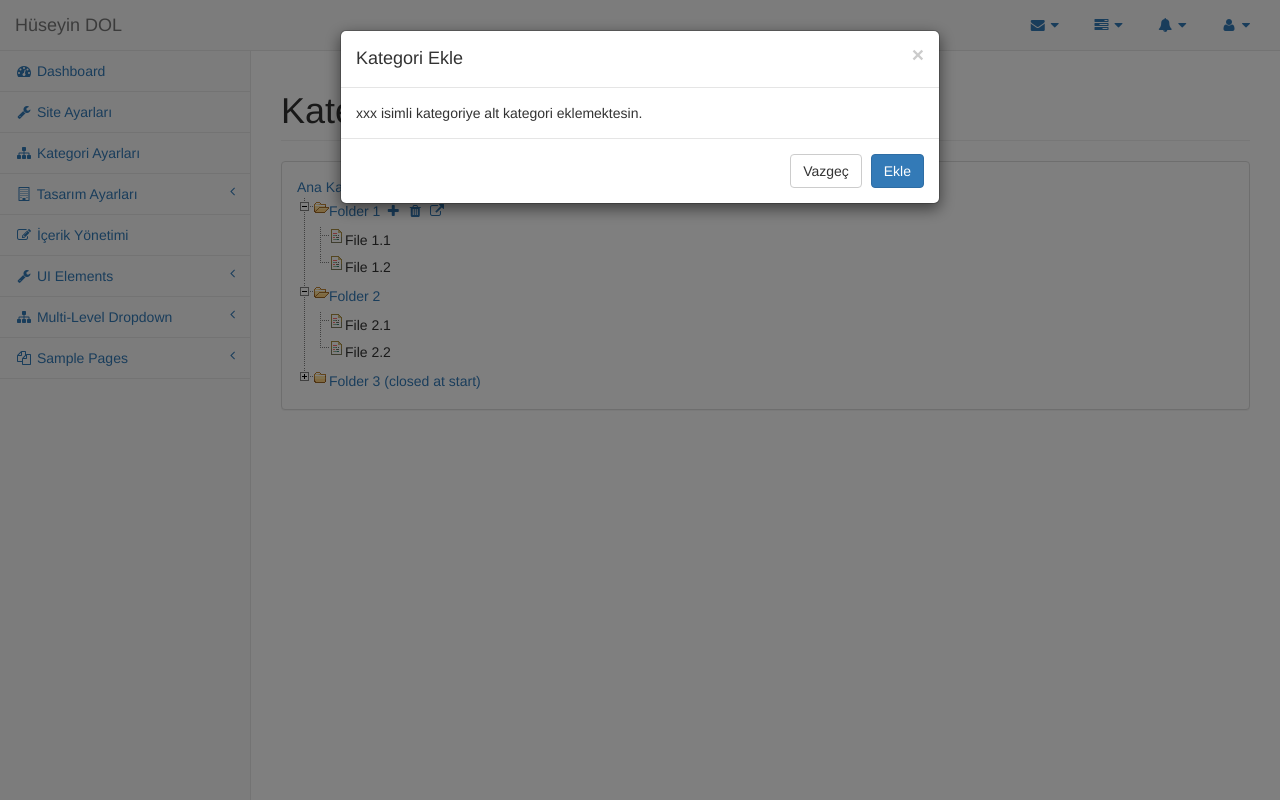
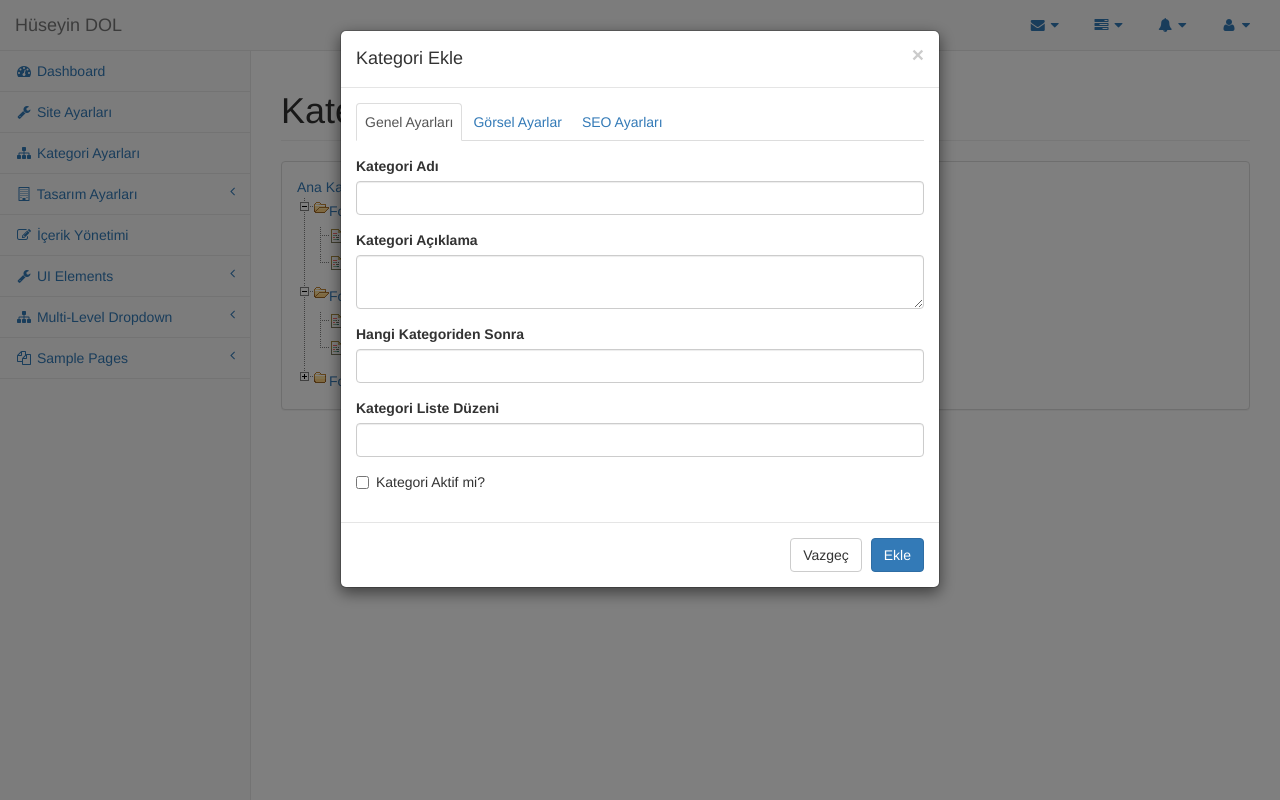
Before and after one commit to npmcdn-to-unpkg-bot/ci-projects, a CodeIgniter app: page /database/index.php/backend/categories/index in a window 1280 px wide, after a click on "Ana Kategori". Run offline with CodeIgniter, Linux system fonts and the light colour scheme; the visitor is signed in with stand-in values (Sample User, id 1).

Commit message:
kategori ekleme yapilmakta.

```diff
--- a/application/controllers/backend/Categories.php
+++ b/application/controllers/backend/Categories.php
@@ -17,5 +17,12 @@ class Categories extends Backend_Controller
 		$this->load->view('backend/categories');
 		$this->load->view('backend/layout/footer');
 	}
+
+
+	public function categoriesAdd() {
+
+		var_dump($this->input->post());
+		exit;
+	}
 }
 ?>
--- a/application/views/backend/categories.php
+++ b/application/views/backend/categories.php
@@ -15,7 +15,7 @@
 			<div class="panel-body">
 				<div class="row">
 					<div class="col-lg-12 categoriesListing">
-                        <a href="javascript:;" data-toggle="modal" data-target="#categoriesAdd" rel="0">Ana Kategori</a>
+                        <a href="javascript:;" data-toggle="modal" data-target="#categoriesAdd" rel="0" class="modalCategoriesAdd">Ana Kategori</a>
                         <ul id="browser" class="filetree">
                             <li>
                                 <span class="folder">
@@ -53,6 +53,7 @@
 $(function(){
     $('.modalCategoriesAdd').on('click', function(){
         var rel = $(this).attr('rel');
+        $('input[name="parent_id"].cat_parent_id').attr('value',rel);
         // kategori eklemede db'ye bakarak alanları yerleştir ve relden aldıgın idyi uygun yerlere ver
     });
     $('.modalCategoriesDelete').on('click', function(){
@@ -69,17 +70,81 @@ $(function(){
 <div class="modal fade" id="categoriesAdd" tabindex="-1" role="dialog" aria-labelledby="myModalLabel" aria-hidden="true">
     <div class="modal-dialog">
         <div class="modal-content">
+            <form action="backend/categories/categoriesAdd" method="post">
                 <div class="modal-header">
                     <button type="button" class="close" data-dismiss="modal" aria-hidden="true">&times;</button>
                     <h4 class="modal-title" id="myModalLabel">Kategori Ekle</h4>
                 </div>
                 <div class="modal-body">
-                xxx isimli kategoriye alt kategori eklemektesin.
+                    <div class="row">
+                        <div class="col-lg-12">
+                                <!-- Nav tabs -->
+                                <ul class="nav nav-tabs categories-tabs">
+                                    <li class="active"><a href="#settings01" data-toggle="tab">Genel Ayarları</a></li>
+                                    <li><a href="#settings02" data-toggle="tab">Görsel Ayarlar</a></li>
+                                    <li><a href="#settings03" data-toggle="tab">SEO Ayarları</a></li>
+                                </ul>
+
+                                <!-- Tab panes -->
+                                <div class="tab-content categories-tabs">
+                                    <div class="tab-pane fade in active" id="settings01">
+                                        <div class="form-group">
+                                            <label>Kategori Adı</label>
+                                            <input type="text" name="name" class="form-control" />
+                                        </div>
+                                        <div class="form-group">
+                                            <label>Kategori Açıklama</label>
+                                            <textarea name="description" class="form-control"></textarea>
+                                        </div>
+                                        <div class="form-group">
+                                            <label>Hangi Kategoriden Sonra</label>
+                                            <input type="text" name="queue" class="form-control" />
+                                        </div>
+                                        <div class="form-group">
+                                            <label>Kategori Liste Düzeni</label>
+                                            <input type="text" name="list_layout" class="form-control" />
+                                        </div>
+                                        <div class="form-group">
+                                            <div class="checkbox">
+                                                <label><input type="checkbox" value="1" name="status" /> Kategori Aktif mi?</label>
+                                            </div>
+                                        </div>
+                                        <input type="hidden" name="parent_id" class="cat_parent_id" />
+                                    </div>
+                                    <div class="tab-pane fade" id="settings02">
+                                        <div class="form-group">
+                                            <label>Kategori Resim</label>
+                                            <input type="file" name="image" accept="image/*" />
+                                        </div>
+                                        <div class="form-group">
+                                            <label>Kategori Banner</label>
+                                            <input type="file" name="banner" accept="image/*" />
+                                        </div>
+                                    </div>
+                                    <div class="tab-pane fade" id="settings03">
+                                        <div class="form-group">
+                                            <label>Meta Title</label>
+                                            <textarea name="meta_title" class="form-control"></textarea>
+                                        </div>
+                                        <div class="form-group">
+                                            <label>Meta Description</label>
+                                            <textarea name="meta_description" class="form-control"></textarea>
+                                        </div>
+                                        <div class="form-group">
+                                            <label>Meta Keyword</label>
+                                            <textarea name="meta_keyword" class="form-control"></textarea>
+                                        </div>
+                                    </div>
+                                </div>
+
+                        </div>
+                    </div>
                 </div>
                 <div class="modal-footer">
                     <button type="button" class="btn btn-default" data-dismiss="modal">Vazgeç</button>
-                <button type="button" class="btn btn-primary">Ekle</button>
+                    <button type="submit" class="btn btn-primary">Ekle</button>
                 </div>
+            </form>
         </div>
         <!-- /.modal-content -->
     </div>
--- a/assets/admin/dist/css/sb-admin-2.css
+++ b/assets/admin/dist/css/sb-admin-2.css
@@ -387,3 +387,7 @@ table.dataTable thead .sorting:after {
     background-color: #ddd;
 
 }
+.nav-tabs.categories-tabs>li>a {
+    padding: 8px;
+}
+.tab-content.categories-tabs {margin: 15px 0 0;}
```
Also changed, not shown: application/views/backend/site_settings.php (+4 -8 lines). Lines whose indentation alone changed are shown as unchanged.
